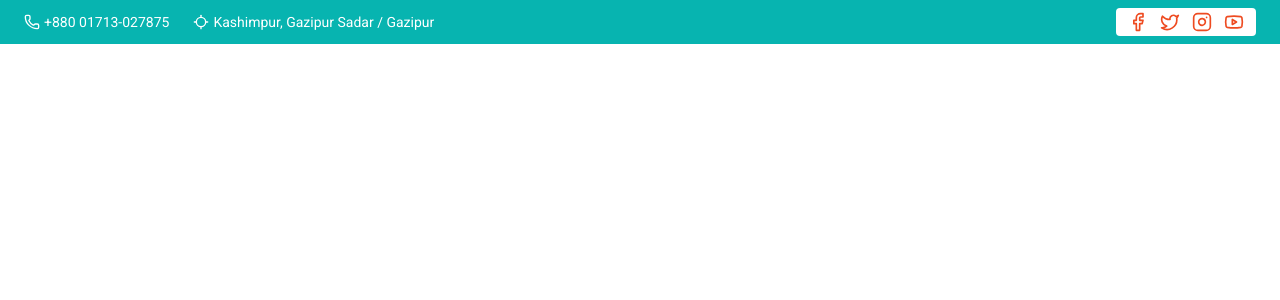
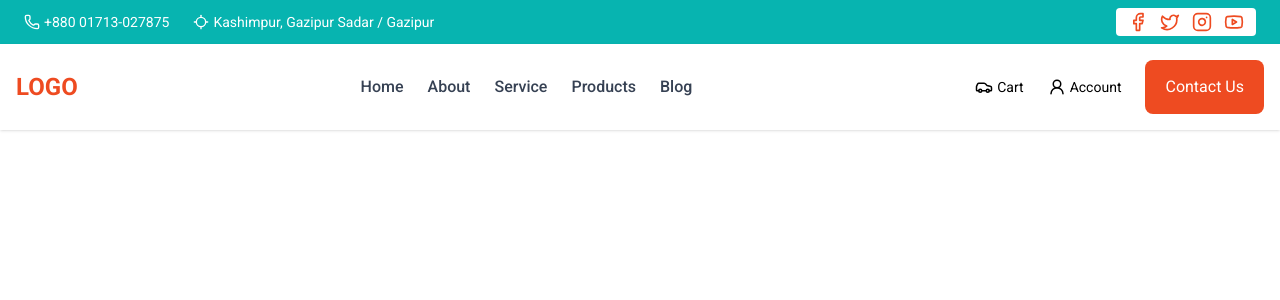
Before and after one commit to tahia-tahi/zaheen-knitwear, a React (Vite) app in the folder client/: page / in a window 1280 px wide. Shown: the top 300 px of the page. Built offline with nearby package versions, Linux system fonts and the light colour scheme.

Commit message:
navbar, hero,info section added

```diff
--- /dev/null
+++ b/client/src/Components/Navbar.jsx
@@ -0,0 +1,87 @@
+import { CarIcon, Menu, User2Icon, X } from "lucide-react";
+import React, { useState } from "react";
+import { typography } from "../style/typoghraphy";
+
+const Navbar = () => {
+  const [open, setOpen] = useState(false);
+
+  return (
+    <header className="w-full bg-white shadow">
+      <div className="max-w-7xl mx-auto px-4 py-4 flex items-center justify-between">
+
+        {/* Logo */}
+        <div className="text-2xl font-bold text-primary">
+          LOGO
+        </div>
+
+        {/* Desktop Menu */}
+        <nav className="hidden md:block">
+          <ul className="flex gap-6 text-gray-700 font-medium">
+            <li className="hover:text-primary cursor-pointer">Home</li>
+            <li className="hover:text-primary cursor-pointer">About</li>
+            <li className="hover:text-primary cursor-pointer">Service</li>
+            <li className="hover:text-primary cursor-pointer">Products</li>
+            <li className="hover:text-primary cursor-pointer">Blog</li>
+          </ul>
+        </nav>
+
+        {/* Right Actions */}
+        <div className="hidden md:flex items-center gap-6">
+          <div className="flex items-center gap-1 cursor-pointer">
+            <CarIcon size={18} />
+            <span className="text-sm">Cart</span>
+          </div>
+
+          <div className="flex items-center gap-1 cursor-pointer">
+            <User2Icon size={18} />
+            <span className="text-sm">Account</span>
+          </div>
+
+          <button className={typography.primaryButton}>
+            Contact Us
+          </button>
+        </div>
+
+        {/* Mobile Menu Button */}
+        <button
+          className="md:hidden"
+          onClick={() => setOpen(!open)}
+        >
+          {open ? <X size={24} /> : <Menu size={24} />}
+        </button>
+      </div>
+
+      {/* Mobile Menu */}
+      {open && (
+        <div className="md:hidden bg-white border-t">
+          <ul className={typography.headerMenu}>
+            <li className={typography.menuLi}>Home</li>
+            <li className={typography.menuLi}>About</li>
+            <li className={typography.menuLi}>Service</li>
+            <li className={typography.menuLi}>Products</li>
+            <li className={typography.menuLi}>Blog</li>
+
+            <hr />
+
+            <div className="flex gap-4">
+              <div className="flex items-center gap-1">
+                <CarIcon size={18} />
+                <span>Cart</span>
+              </div>
+              <div className="flex items-center gap-1">
+                <User2Icon size={18} />
+                <span>Account</span>
+              </div>
+            </div>
+
+            <button className={typography.primaryButton}>
+              Contact Us
+            </button>
+          </ul>
+        </div>
+      )}
+    </header>
+  );
+};
+
+export default Navbar;
--- a/client/src/Pages/Home.jsx
+++ b/client/src/Pages/Home.jsx
@@ -1,10 +1,12 @@
 import React from 'react';
 import TopNavbar from '../Components/TopNavbar';
+import Navbar from '../Components/Navbar';
 
 const Home = () => {
     return (
         <div>
             <TopNavbar/>
+            <Navbar/>
         </div>
     );
 };
--- a/client/src/style/typoghraphy.js
+++ b/client/src/style/typoghraphy.js
@@ -2,5 +2,7 @@ export const typography = {
   h1: "text-5xl font-bold  text-primary",
   h2: "text-4xl font-semibold ",
   p: "text-base",
-  headerMenu : "bg-secondary text-white"
+  headerMenu : "flex flex-col gap-4 px-4 py-4 text-gray-700",
+  menuLi:"hover:text-primary font-bold",
+  primaryButton : "bg-primary text-white hover:bg-[#FF7A57] px-[20px] py-[15px] rounded-lg"
 };
```
